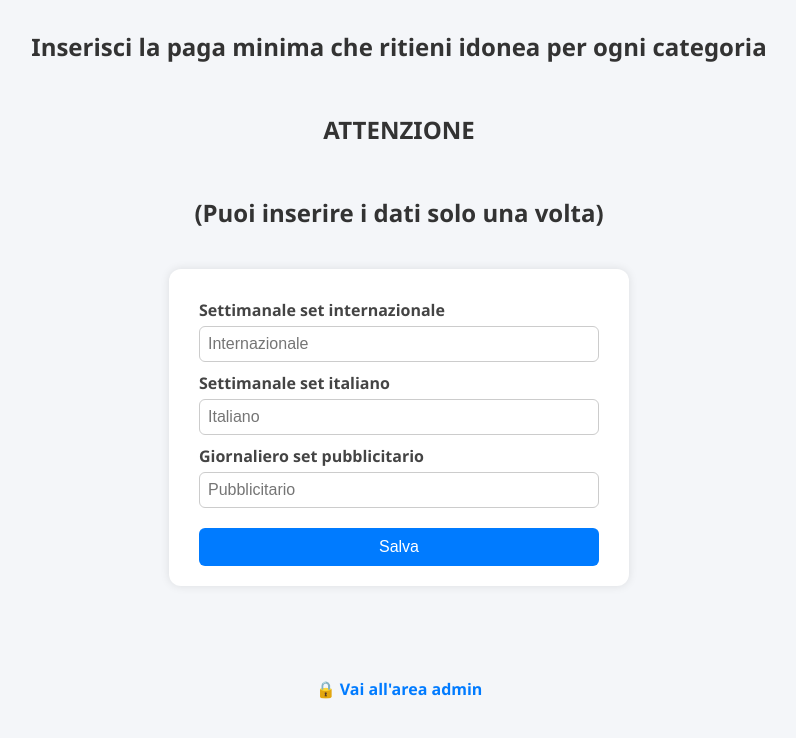
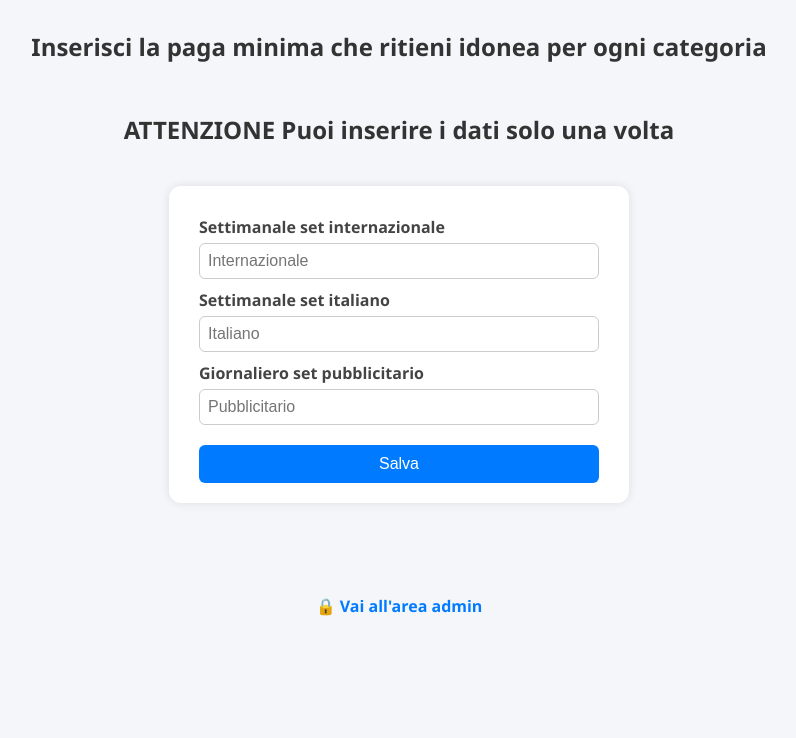
Before and after one commit to Tabellapaghevideo/italia, a website: page public/index.html in a window 1280 px wide. Shown: the whole page, without its empty margins (241-1037 px from the left). Drawn offline with Linux system fonts and the light colour scheme; a script that the page names is missing.

Commit message:
Aggiornato file index.html

```diff
--- a/public/index.html
+++ b/public/index.html
@@ -99,10 +99,7 @@
 
   <h2>Inserisci la paga minima che ritieni idonea per ogni categoria</h2>
 
-  <h2>ATTENZIONE</h2>
-
-  <h2>(Puoi inserire i dati solo una volta)</h2>
-
+  <h2>ATTENZIONE Puoi inserire i dati solo una volta</h2>
 
   <form id="form">
     <label for="intSet">Settimanale set internazionale</label>
```
